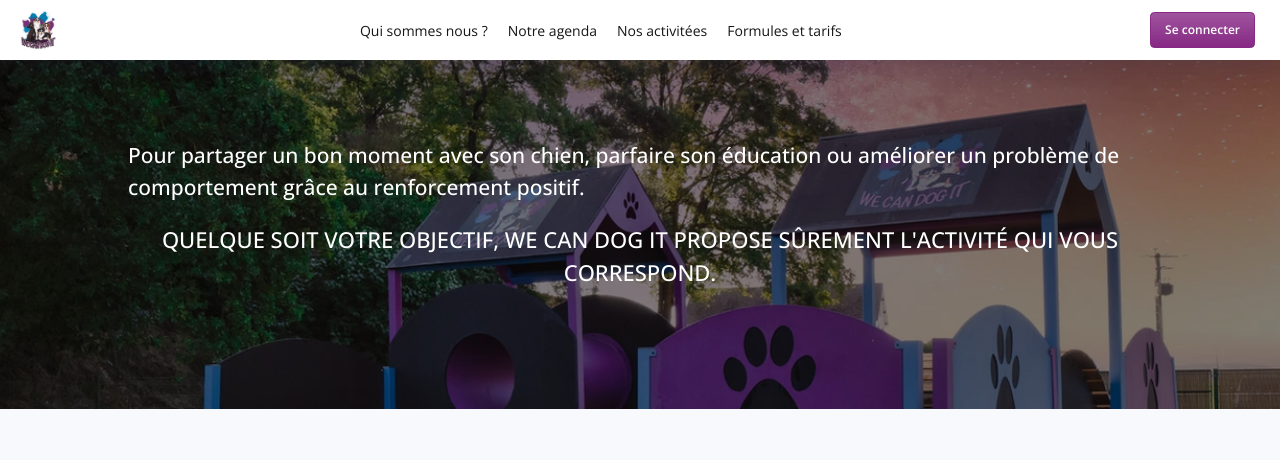
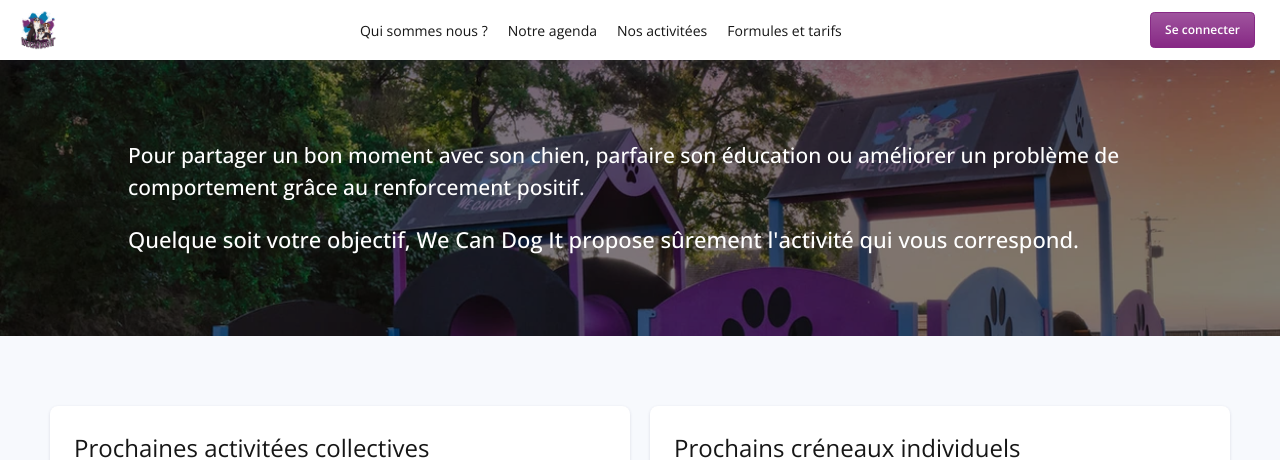
Before and after one commit to Bankall/wecandogit.fr, a React (Vite) app: page / in a window 1280 px wide. Shown: the top 460 px of the page. Built offline with nearby package versions, Linux system fonts and the light colour scheme; no server answers.

Commit message:
fixed HP Hero issue on texts

```diff
--- a/src/routes/Home.css
+++ b/src/routes/Home.css
@@ -14,14 +14,17 @@
 	background: rgba(0, 0, 0, 0.5);
 }
 
-.hero .content {
+section.hero .content {
 	padding: 80px 10vw;
 	position: relative;
+	max-width: none;
 	margin: 0;
 }
 
-.hero h2 {
-	margin-top: 20px;
+section.hero h2 {
+	margin: 20px 0 0;
+	text-align: left;
+	text-transform: none;
 }
 
 .hero h2,
```
